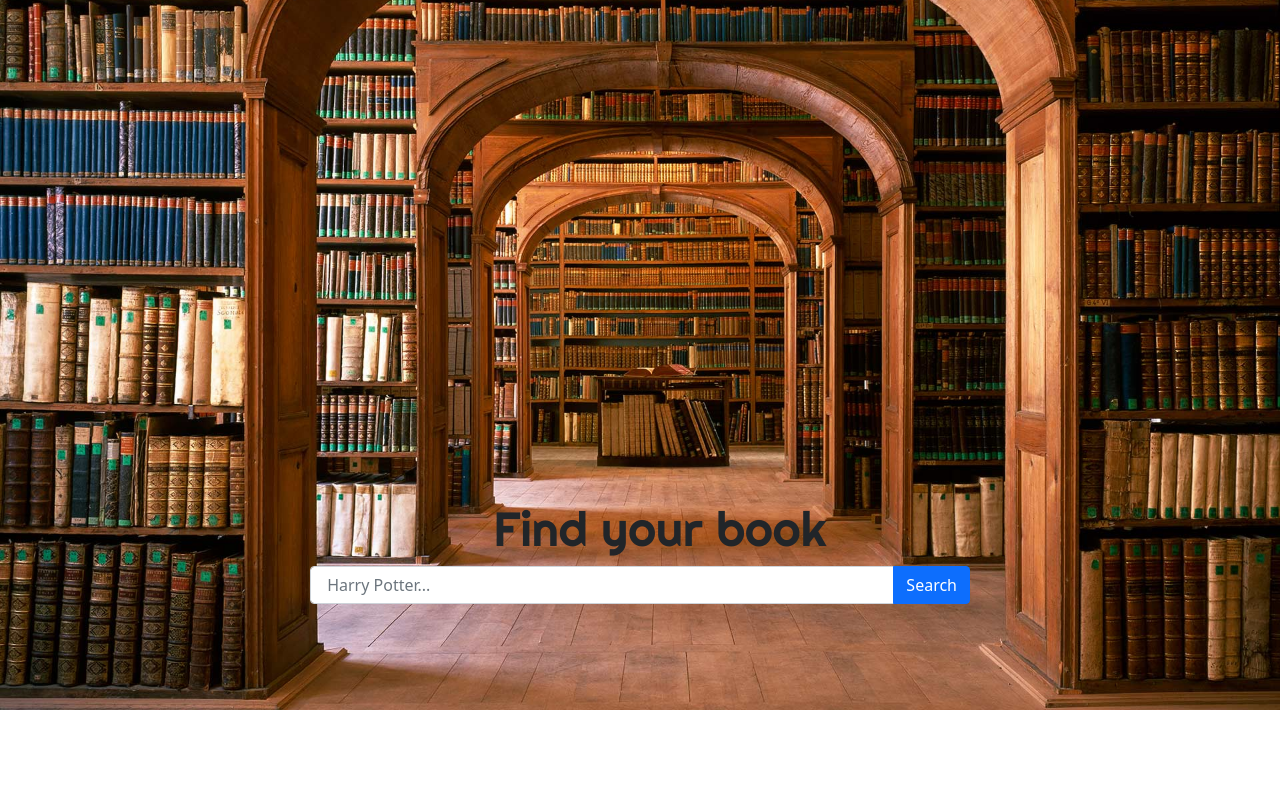
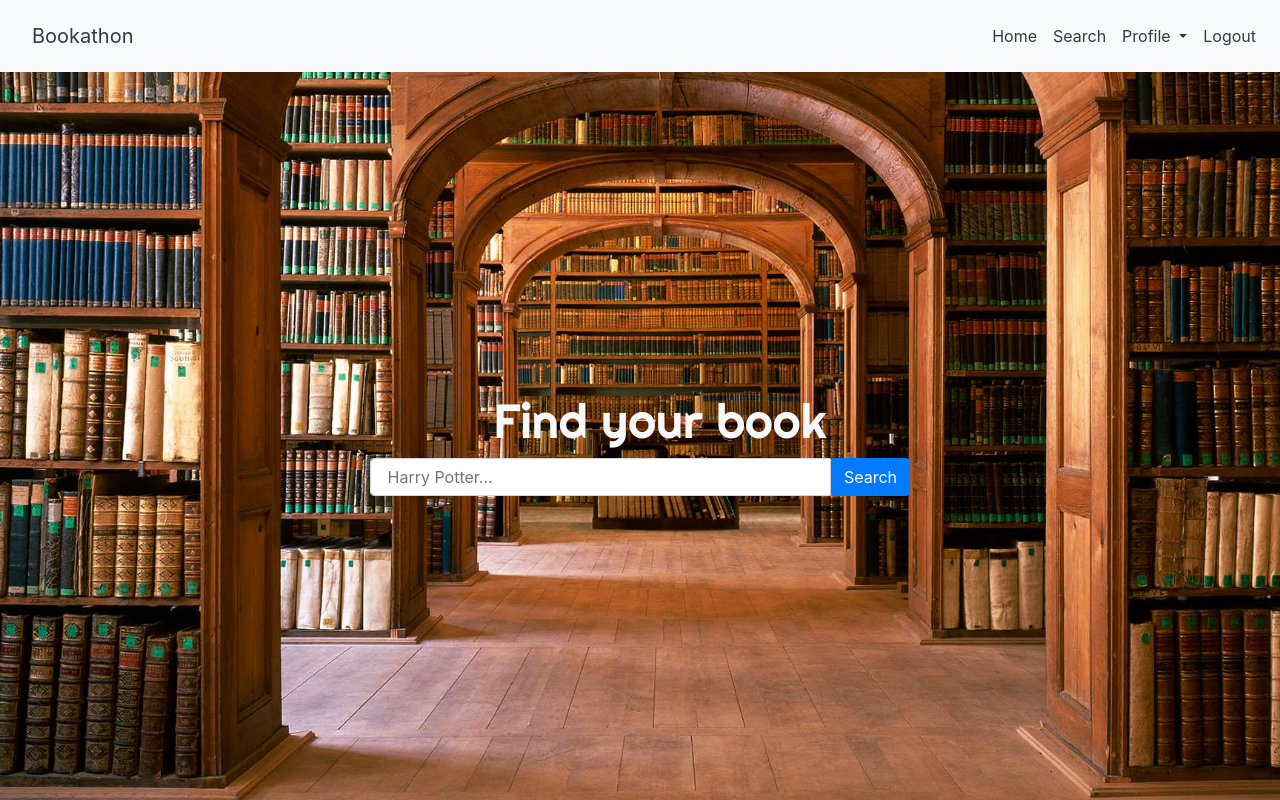
Before and after one commit to GuardianBob/Bookathon, a Django app: page /books/search in a window 1280 px wide. Run offline with Django 3.2, Linux system fonts and the light colour scheme; some libraries are stand-ins or nearby versions.

Commit message:
Multiple updates
Updates:
- Updated bookathon models.py
- added functionality for collecting info from google books
 - Added functionality to add book to user's collection from the search results
- Added backend ability for users to set status of reading book
- added base template with nav-bar
- updated home page (books.html) to use template and nav bar
- updated search page to use nav-bar
- updated book info page to show image, rating from google books and description

```diff
--- a/Bookathon/forms.py
+++ b/Bookathon/forms.py
@@ -16,6 +16,14 @@ RATING_CHOICES = (
     ('5', 5)
     )
 
+COLLECTION_STATUS = (
+    (0 , 'Plan To Read'),
+    (1 , 'Reading'),
+    (2, 'Already Read'),
+    (3, 'Stopped Reading'),
+    (4, 'On-Hold')
+    )
+
 # Get author list dynamically each time:
 def get_authors():
     authors = Author.objects.all().values_list('id', 'first_name', 'last_name')
@@ -29,9 +37,10 @@ class Date_In(TextInput):
 
 class BookForm(forms.Form):
     title = forms.CharField(max_length=200, widget=forms.TextInput)
-    author = forms.CharField(max_length=200, widget=forms.TextInput, required=False)
     # Dropdown field
     author_sel = forms.ChoiceField(widget=forms.Select, choices=get_authors, required=False)  #choices calls a query each time it is created.
+    author = forms.CharField(max_length=200, widget=forms.TextInput, required=False)
+    collected = forms.ChoiceField(widget=forms.Select, choices=COLLECTION_STATUS, required=False)
     review = forms.CharField(widget=forms.Textarea, required=False)
     rating = forms.ChoiceField(widget=forms.Select, choices=RATING_CHOICES, required=False)
 
@@ -47,6 +56,8 @@ class BookForm(forms.Form):
             })
         # Update the label of the selection
         self.fields['author_sel'].label = "Choose an author from the list:"
+        self.fields['author'].label = "Or add author here:"
+        self.fields['collected'].label = "Current Status:"
         self.fields['review'].widget.attrs.update({ 'rows': '4' })
         self.fields['rating'].widget.attrs.update({ 'class': 'form-control w-25' })
 
--- a/Bookathon/models.py
+++ b/Bookathon/models.py
@@ -54,9 +54,12 @@ class CheckReview(models.Manager):
 
 class Book(models.Model):
     title = models.CharField(max_length=255)
+    google_id = models.TextField(max_length=255, unique=True)
     desc = models.TextField(blank=True)
     uploaded_by = models.ForeignKey(User, related_name='books_uploaded', on_delete=models.CASCADE)
-    liked_by = models.ManyToManyField(User, related_name="liked_books", blank=True)
+    liked_by = models.ManyToManyField(User, related_name="favorite_books", blank=True)
+    collection = models.ManyToManyField(User, related_name="collected_books", blank=True, default=0)
+    rating = models.IntegerField(blank=True)
     created_at = models.DateTimeField(auto_now_add=True)
     updated_at = models.DateTimeField(auto_now=True)
     objects = CheckBook()
--- a/Bookathon/static/css/search_page.css
+++ b/Bookathon/static/css/search_page.css
@@ -3,19 +3,36 @@
     padding: 0;
 }
 
-body{
-    background-image: url("../img/lib_img_1.jpg");
+body {
+    /* background-image: url("../img/lib_img_1.jpg"); */
     /* background-color: aliceblue; to use if background img removed */
     height: 100%;
     /* Center/scale the image */
-    background-position: center;
-    background-repeat: no-repeat;
+    /* background-position: center center; */
+    /* background-repeat: no-repeat; */
+    /* background-size: cover; */
+    background: url("../img/lib_img_1.jpg") no-repeat center center fixed;
+    -webkit-background-size: cover;
+    -moz-background-size: cover;
+    -o-background-size: cover;
     background-size: cover;
 }
 
+/* html {
+    background: url("../img/lib_img_1.jpg") no-repeat center center fixed;
+    -webkit-background-size: cover;
+    -moz-background-size: cover;
+    -o-background-size: cover;
+    background-size: cover;
+} */
+
 .center{
     margin: auto;
-    margin-top: 500px;
+    /* margin-top: 30%; */
+}
+
+#space {
+    min-height: 400px;
 }
 
 #header{
@@ -23,6 +40,7 @@ body{
     font-size: 3rem;
     /* color: aliceblue; (to use if .center is pushed up  */
     margin-left: 40px;
+    height: 70%;
 }
 
 #input{
--- a/Bookathon/static/js/search.js
+++ b/Bookathon/static/js/search.js
@@ -18,6 +18,7 @@ $(document).ready(function(){
         else{
             // display searchData
             // $.get("https://www.googleapis.com/books/v1/volumes?q="+searchData, getBookData()});
+            console.log(bookUrl + searchData)
             $.ajax({
                 url: bookUrl + searchData,
                 dataType: "json",
@@ -27,7 +28,8 @@ $(document).ready(function(){
                         alert("no results!.. try again")
                     }
                     else{
-                        $("#title").animate({"margin-top": "5px"}, 1000); //search box animation
+                        // $("#title").animate({"margin-top": "5px"}, 1000); //search box animation
+                        $('#space').animate({"min-height": "50px"}, 1000);
                         $(".book-list").css("visibility", "visible");
                         displayResults(responce)
                     }
@@ -38,6 +40,7 @@ $(document).ready(function(){
             });
         }
         $("#search-box").val(" "); //clearn search box
+        $("#header").attr("class", "text-center mt-5 text-dark");
     });
 
     // function to display search result
@@ -51,7 +54,7 @@ $(document).ready(function(){
             author1 = item.volumeInfo.authors;
             publisher1 = item.volumeInfo.publisher;
             bookLink1 = item.volumeInfo.previewLink;
-            bookIsbn = item.volumeInfo.industryIdentifiers[1].identifier;
+            bookIsbn = item.volumeInfo.industryIdentifiers[0].identifier;
             bookImg1 = (item.volumeInfo.imageLinks) ? item.volumeInfo.imageLinks.thumbnail : placeHolder;
 
             item2 = responce.items[i+1];
@@ -60,7 +63,7 @@ $(document).ready(function(){
             author2 = item2.volumeInfo.authors;
             publisher2 = item2.volumeInfo.publisher;
             bookLink2 = item2.volumeInfo.previewLink;
-            bookIsbn2= item2.volumeInfo.industryIdentifiers[1].identifier;
+            bookIsbn2= item2.volumeInfo.industryIdentifiers[0].identifier;
             bookImg2= (item2.volumeInfo.imageLinks) ? item2.volumeInfo.imageLinks.thumbnail :placeHolder;
 
             // in production code, item.text should have the HTML entities escaped.
--- /dev/null
+++ b/Bookathon/templates/base.html
@@ -0,0 +1,60 @@
+<!DOCTYPE html>
+<html lang="en">
+<head>
+    <meta charset="UTF-8">
+    <meta http-equiv="X-UA-Compatible" content="IE=edge">
+    <meta name="viewport" content="width=device-width, initial-scale=1.0">
+    {% load static %}
+    <script src="https://ajax.googleapis.com/ajax/libs/jquery/3.5.1/jquery.min.js"></script>
+    <!-- Bootstrap 4.6 CSS, JQuery, AJAX all-in-one -->
+    <link rel="stylesheet" href="{% static 'css/style_main.css' %}">
+    <script src="https://cdn.jsdelivr.net/npm/bootstrap@5.0.0-beta3/dist/js/bootstrap.bundle.min.js" integrity="sha384-JEW9xMcG8R+pH31jmWH6WWP0WintQrMb4s7ZOdauHnUtxwoG2vI5DkLtS3qm9Ekf" crossorigin="anonymous"></script>
+    <link rel="stylesheet" href="https://stackpath.bootstrapcdn.com/bootstrap/4.4.1/css/bootstrap.min.css">
+    <link rel="stylesheet" href="https://cdnjs.cloudflare.com/ajax/libs/font-awesome/4.7.0/css/font-awesome.min.css">
+    {% block scripts %}
+    {% endblock %}
+    {% block title %}
+    <title>Add Book</title>
+    {% endblock %}
+
+</head>
+<body>
+    <div class="row px-0 " style="margin: auto;" id="navigation">
+        <nav class="navbar navbar-expand-sm fixed-top bg-light" id="nav-bar">
+            <div class="collapse navbar-collapse justify-content-between" id="nav_menu">
+                <div class="navbar-brand align-center">
+
+                    <span id="title"><a class="nav-link text-dark" aria-current="page" href="{% url 'home' %}">Bookathon</a></span>
+                </div>
+                <ul class="navbar-nav" id="nav_links">
+                    <li class="nav-item">
+                        <a class="nav-link text-dark" aria-current="page" href="{% url 'home' %}">Home</a>
+                    </li>
+                    <li class="nav-item">
+                        <a class="nav-link text-dark" aria-current="page" href="{% url 'search' %}">Search</a>
+                    </li>
+                    <li class="nav-item dropdown">
+                        <a class="nav-link dropdown-toggle text-dark" href="#" id="navbarDropdownMenuLink" role="button" data-bs-toggle="dropdown" aria-expanded="false">
+                            Profile
+                        </a>
+                        <ul class="dropdown-menu" aria-labelledby="navbarDropdownMenuLink">
+                            <li><a class="dropdown-item" href="#">My Collection</a></li>
+                            <li><a class="dropdown-item" href="#">My Favorites</a></li>
+                            <li><a class="dropdown-item" href="#">My Friends</a></li>
+                            <li><a class="dropdown-item" href="#">My Info</a></li>
+                        </ul>
+                    </li>
+                    <li class="nav-item">
+                        <a class="nav-link text-dark" aria-current="page" href="{% url 'logout' %}">Logout</a>
+                    </li>
+                </ul>
+            </div>
+        </nav>
+    </div>
+    <div class="row py-5"></div>
+    {% block main %}
+    {% endblock %}
+</body>
+<footer>
+</footer>
+</html>
--- a/Bookathon/templates/search.html
+++ b/Bookathon/templates/search.html
@@ -1,24 +1,26 @@
-<!DOCTYPE html>
-<html lang="en">
-<head>
-    <meta charset="UTF-8">
-    <meta http-equiv="X-UA-Compatible" content="IE=edge">
-    <meta name="viewport" content="width=device-width, initial-scale=1.0">
-    <link href="https://cdn.jsdelivr.net/npm/bootstrap@5.0.1/dist/css/bootstrap.min.css" rel="stylesheet" integrity="sha384-+0n0xVW2eSR5OomGNYDnhzAbDsOXxcvSN1TPprVMTNDbiYZCxYbOOl7+AMvyTG2x" crossorigin="anonymous">
+{% extends "base.html" %}
 {% load static %}
+{% block scripts %}
 <link rel="stylesheet" href="{% static 'css/search_page.css' %}">
 <link href="https://fonts.googleapis.com/css?family=Righteous" rel="stylesheet">
+{% endblock %}
 
+{% block title %}
 <title>Search Page</title>
-</head>
-<body>
+{% endblock %}
+
+{% block main %}
     <div class="container">
-        <div id="title" class="center">
-            <h1 id="header" class="text-center mt-5">Find your book</h1>
+        <div class="row align-items-end" id="space">
+            <div class="col">
+                <div id="title" class="center w-100">
+                    <h1 id="header" class="text-center text-light">Find your book</h1>
                     <div class="row">
-                <div id="input" class="input-group mx-auto col-lg-6 col-md-8 col-sm-12">
+                        <div id="input" class="input-group mx-auto col-sm-6">
                             <input id="search-box" type="text" class="form-control" placeholder=" Harry Potter...">
                             <button id="search" class="btn btn-primary" onclick=" ">Search</button>
+                        </div>
+                    </div>
                 </div>
             </div>
         </div>
@@ -33,11 +35,8 @@
             </div>
         </div>
     </div>
-
     <!-- <script src="https://code.jquery.com/jquery-3.3.1.slim.min.js" integrity="sha384-q8i/X+965DzO0rT7abK41JStQIAqVgRVzpbzo5smXKp4YfRvH+8abtTE1Pi6jizo" crossorigin="anonymous"></script> -->
     <script src="https://cdnjs.cloudflare.com/ajax/libs/popper.js/1.14.3/umd/popper.min.js" integrity="sha384-ZMP7rVo3mIykV+2+9J3UJ46jBk0WLaUAdn689aCwoqbBJiSnjAK/l8WvCWPIPm49" crossorigin="anonymous"></script>
     <script src="https://code.jquery.com/jquery-3.1.0.js"></script>
     <script src="{% static 'js/search.js'%}"></script>
-
-</body>
-</html>
+{% endblock %}
--- a/Bookathon/urls.py
+++ b/Bookathon/urls.py
@@ -8,6 +8,7 @@ from . import views, login
 
 urlpatterns = [
     path('books', views.books, name="home"),  # Link to the home page
+    path('books/', views.books, name="home"),  # Link to the home page
     path('books/add', views.add, name="add_book_page"), # link to add a new book
     path('books/new_book', views.newBook, name="submit_new_book"), # called from the form after adding a new book to enter the info into the database
     path('update/<int:book_id>', views.update, name="submit_update"), # called from the review form on a book's info page to add the new review
--- a/Bookathon/views.py
+++ b/Bookathon/views.py
@@ -69,12 +69,14 @@ def book_info(request, book_id, form=ReviewForm()):
     if validate_user(request) is False:
         return redirect('/login')
     book = Book.objects.get(id=book_id)
+    book_info = get_book_info(book.google_id)
     author = Author.objects.get(books__id=book_id)
     reviews = Review.objects.filter(book=book)
     new_form = form
     context = {
         "form": new_form,
         "book": book,
+        'book_info': book_info,
         "reviews": reviews,
         "author": author,
         "user": request.user,
@@ -146,6 +148,14 @@ def newBook(request):
         new_review = Review.objects.create(review=request.POST['review'], rating=request.POST['rating'], book=new_book, user=request.user)
     return redirect(f'/books/{new_book.id}')
 
+def add_book(request, book):
+    if validate_user(request) is False:
+        return redirect('/login')
+    collected_book = check_book(request, book)
+    collected_book.collection.add(request.user)
+    return
+
+
 # called when a user wants to delete their own review
 def del_review(request, review_id):
     if validate_user(request) is False:
@@ -158,8 +168,11 @@ def del_review(request, review_id):
 
 # used to verify that an author is not already in teh database before adding a book.
 def checkAuthor(authName):
+    # Use .rsplit() to split starting from the end going backwards.
     fName = authName.split(" ", 1)[0]
-    lName = authName.split(" ", 1)[1]
+    # tmp = authName.split(" ", 1)[1]
+    # middle = tmp.rsplit(" ", 1)[0]
+    lName = authName.rsplit(" ", 1)[1]
     author_obj = Author.objects.filter(first_name__contains=fName).filter(last_name__contains=lName)
     # print(len(author_obj))
     if len(author_obj) > 0:
@@ -167,6 +180,16 @@ def checkAuthor(authName):
     else:
         new_author = Author.objects.create(first_name=fName, last_name=lName)
         return new_author
+
+# Check if book exists in database
+def check_book(request, book):
+    if not len(Book.objects.filter(google_id=book['id'])) > 0:
+        collected_book = Book.objects.create(title=book['title'], google_id=book['id'], rating=book['avg_rating'], uploaded_by=request.user)
+        author = checkAuthor(book['authors'][0])
+        author.books.add(collected_book)
+    else:
+        collected_book = Book.objects.get(google_id=book['id'])
+    return collected_book
 
 # ****************************************************************************
 def test(request):
@@ -185,16 +208,11 @@ def book_query(request):
 
     return render(request, 'results.html', context)
 
-
-def get_book_info(request, book_id):
-    print(id)
-    url = "https://books.googleapis.com/books/v1/volumes/" + id
+def get_book_info(book_id):
+    # print(book_id)
+    url = f"https://books.googleapis.com/books/v1/volumes/{book_id}"
     book_info = parse_book_info(url)
-    print(book_info)
-    context = {
-        'book' : book_info
-    }
-    return None
+    return book_info
 
 def search(request):
     context = {
@@ -203,5 +221,10 @@ def search(request):
     return render(request, 'search.html', context)
 
 def add_from_search(request, book_id):
-    print(book_id)
-    return HttpResponse(book_id)
+    # print(book_id)
+    if validate_user(request) is False:
+        return redirect('/login')
+    book_info = get_book_info(book_id)
+    add_book(request, book_info)
+
+    return HttpResponse('Ok!')
```
Also changed, not shown: Bookathon/search.py (+17 -2 lines), Bookathon/templates/books.html (+10 -69 lines), Bookathon/templates/info.html (+25 -13 lines), Bookathon/templates/user.html (+4 -28 lines), Bookathon/migrations/0001_initial.py. Lines whose indentation alone changed are shown as unchanged.
